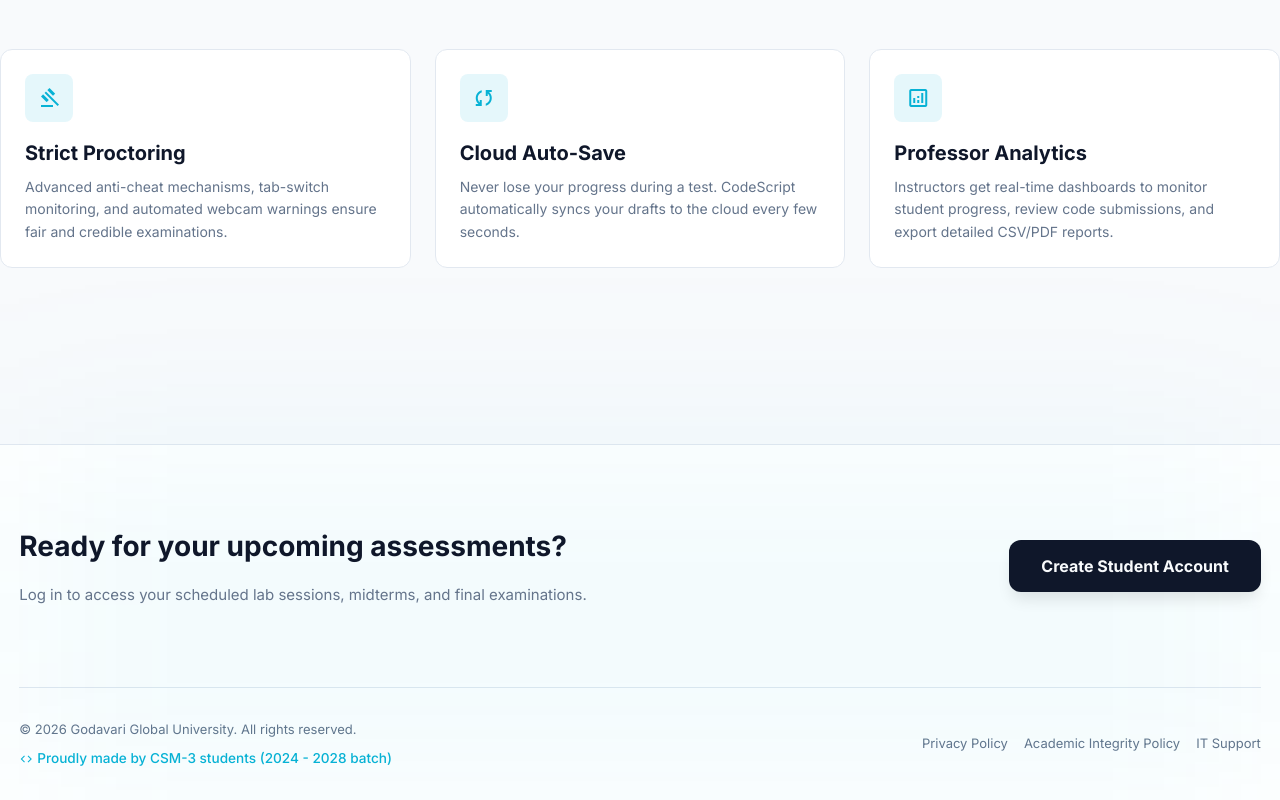
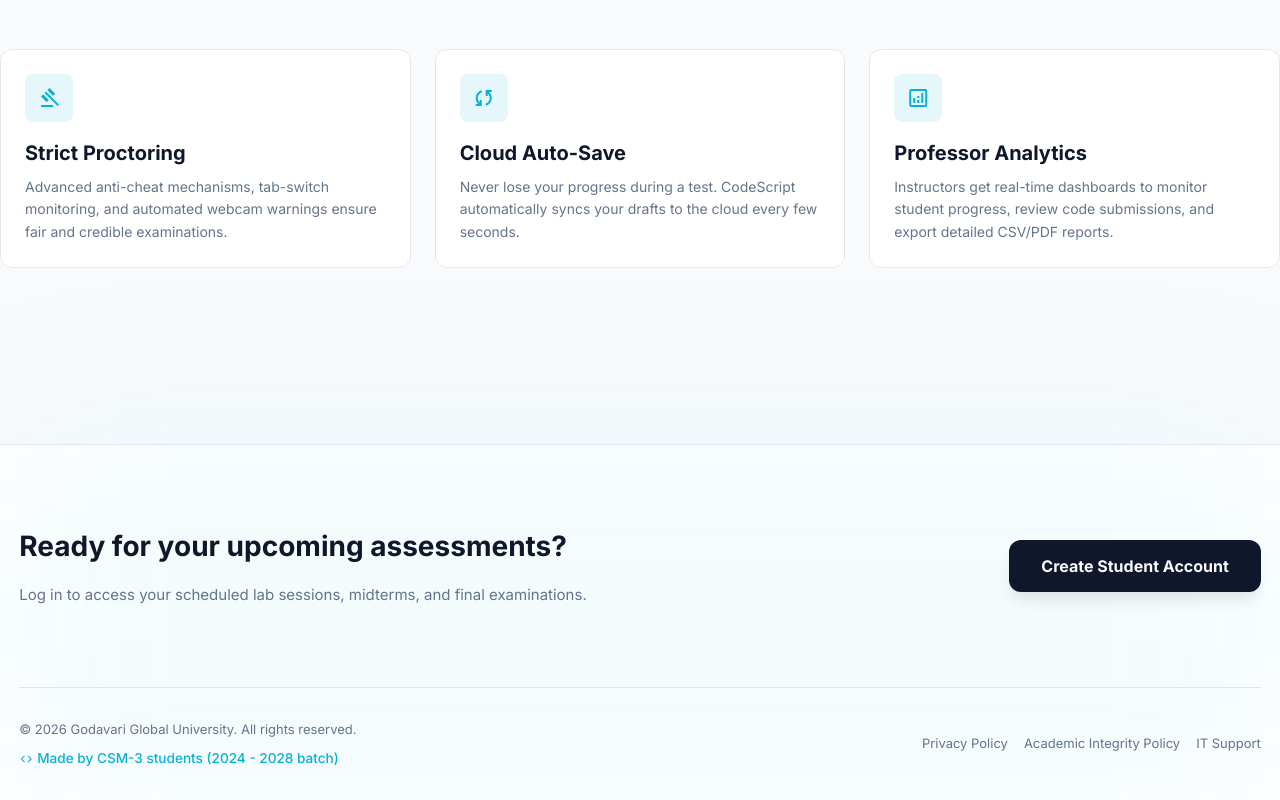
Before and after one commit to smsram/codescript, a Next.js app in the folder frontend/: page / in a window 1280 px wide. Shown: the part 2018-2818 px from the top of the page. Built offline with nearby package versions, Linux system fonts and the light colour scheme.

Commit message:
Some UI fix.

```diff
--- a/frontend/src/app/(public)/page.js
+++ b/frontend/src/app/(public)/page.js
@@ -214,7 +214,7 @@ export default function Home() {
                 </div>
                 <div style={{ fontSize: '0.85rem', color: 'var(--primary)', fontWeight: 500 }}>
                   <span className="material-symbols-outlined" style={{ fontSize: '14px', verticalAlign: 'middle', marginRight: '4px' }}>code</span>
-                  Proudly made by CSM-3 students (2024 - 2028 batch)
+                  Made by CSM-3 students (2024 - 2028 batch)
                 </div>
               </div>
               <div className="footer-links">
```
